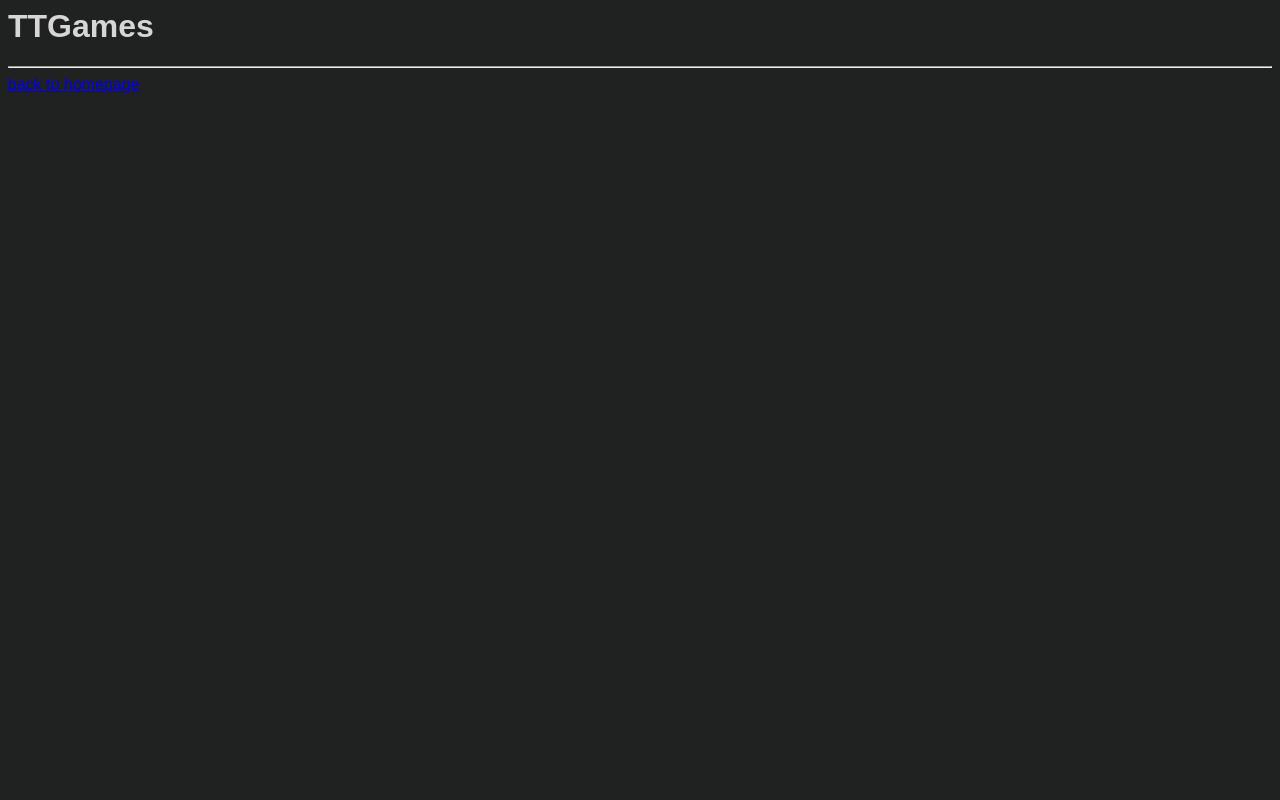
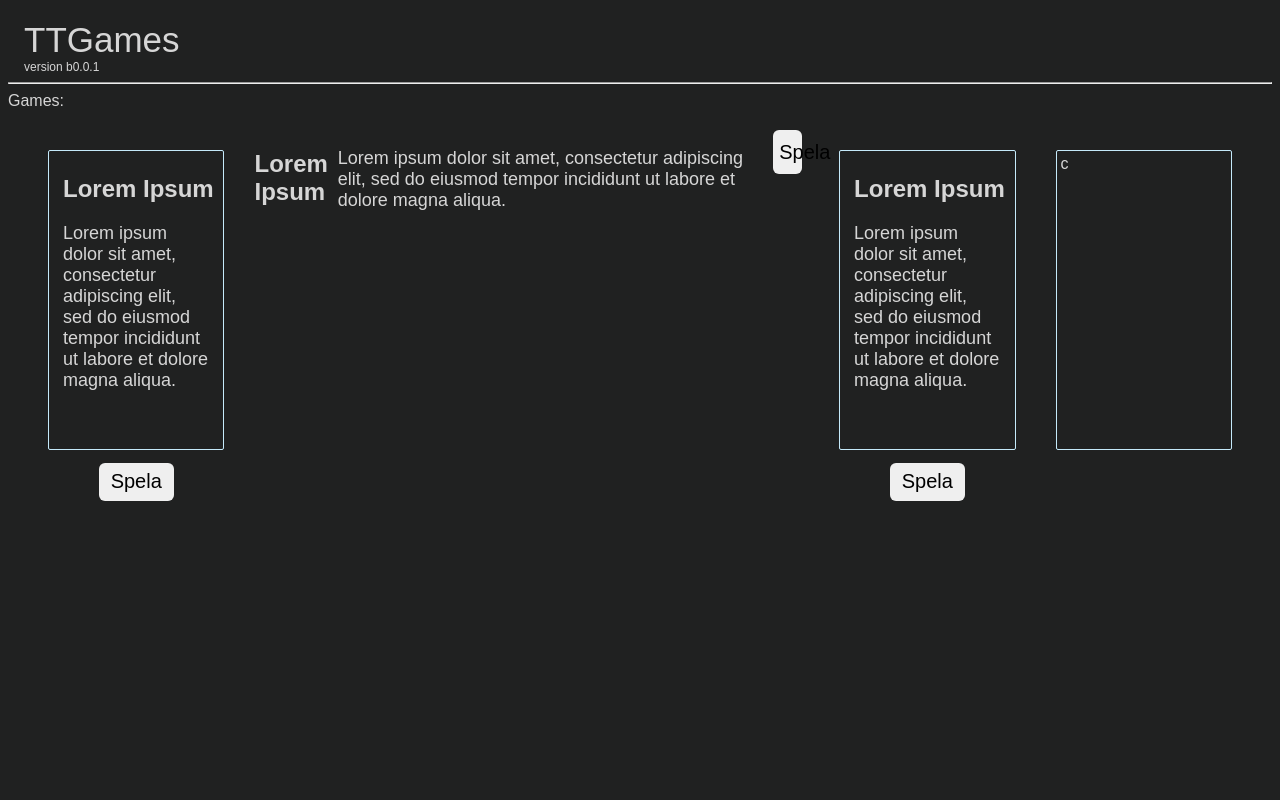
Before and after one commit to leadattic/TTG, a Django app: template django_project/templates/games.html in a window 1280 px wide. Run offline with Django 3.2, Linux system fonts and the light colour scheme; the template is opened without the code that fills it, so the values that code supplies are empty.

Commit message:
TTGames Basic html done

```diff
--- a/django_project/templates/games.html
+++ b/django_project/templates/games.html
@@ -1,10 +1,11 @@
 <!DOCTIME html>
 <html>
-
+    <head>
+        <title>TTGames</title>
+    </head>
     <body>
         <style>
         body {
-
     font-family: sans-serif;
     background-color: #ededed;
     color: #d6d6d6;
@@ -21,19 +22,66 @@
 }
 .card{
     margin: 20px;
-    border: 3px solid #C5EAFA ;
-    background-color: #ff4785;
-    width: 200px;
-    height: 260px;
-    border-radius: 12px;
+    border: 1px solid #C5EAFA ;
+    background-color: #;
+    width: 400px;
+    height: 290px;
+    border-radius: 2px;
+    padding: 4px;
 }
 #mbr{
     margin-left: 55px;
     margin-top: 65px;
 }
+#lbr{
+
+}
+.playBtn{
+    display: block;
+    margin-left: auto; margin-right: auto;
+    width: 45%;
+    height: 13%;
+    border: 10px black;
+    border-radius: 6px;
+    font-size: 20px;
+}
+.flex{
+    display: flex;
+    justify-content: space-between;
+
+}
         </style>
-        <h1 style="font-weight: thin;">TTGames</h1>
+        <h1 style="font-weight: 300; font-size: 35px; margin-left: 16px; margin-top: 20px; margin-bottom: 0px; ">TTGames</h1>
+        <small style="font-size: 12px; margin-left: 16px;">version b0.0.1</small>
+        <br>
         <hr>
-        <a href="https://newttg.leadattic953788.repl.co">back to homepage</a>
+        Games:
+        <div style="padding: 20px;">
+
+        <div class="flex">
+            <div class="card">
+                <h2 style="margin-left: 10px;">Lorem Ipsum</h2>
+                <p style="margin-left: 10px; margin-right: 10px; font-size: 18px;">Lorem ipsum dolor sit amet, consectetur adipiscing elit, sed do eiusmod tempor incididunt ut labore et dolore magna aliqua.</p>
+                <br><br><br>
+                <a href="/LoremIpsumDolor" style="text-decoration: none;"><button class="playBtn">Spela</button></a>
+            </div>
+            <h2 style="margin-left: 10px;">Lorem Ipsum</h2>
+                <p style="margin-left: 10px; margin-right: 10px; font-size: 18px;">Lorem ipsum dolor sit amet, consectetur adipiscing elit, sed do eiusmod tempor incididunt ut labore et dolore magna aliqua.</p>
+                <br><br><br>
+                <a href="/LoremIpsumDolor" style="text-decoration: none;"><button class="playBtn">Spela</button></a>
+            <div class="card">
+                <h2 style="margin-left: 10px;">Lorem Ipsum</h2>
+                <p style="margin-left: 10px; margin-right: 10px; font-size: 18px;">Lorem ipsum dolor sit amet, consectetur adipiscing elit, sed do eiusmod tempor incididunt ut labore et dolore magna aliqua.</p>
+                <br><br><br>
+                <a href="/LoremIpsumDolor" style="text-decoration: none;"><button class="playBtn">Spela</button></a>
+            </div>
+
+            <div class="card">
+                c
+            </div>
+        </div>
+
+        </div>
+
     </body>
 </html>
```
